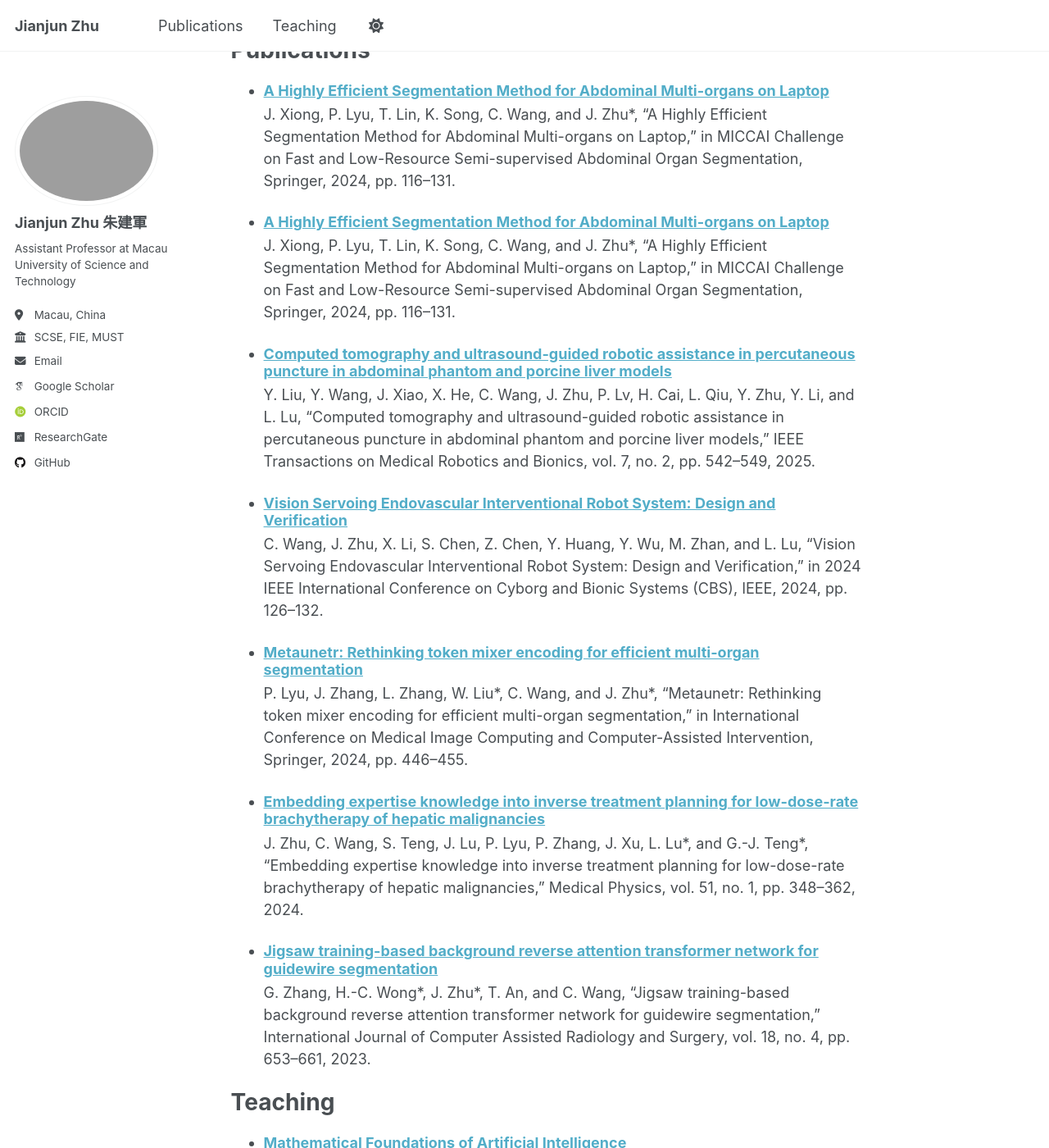
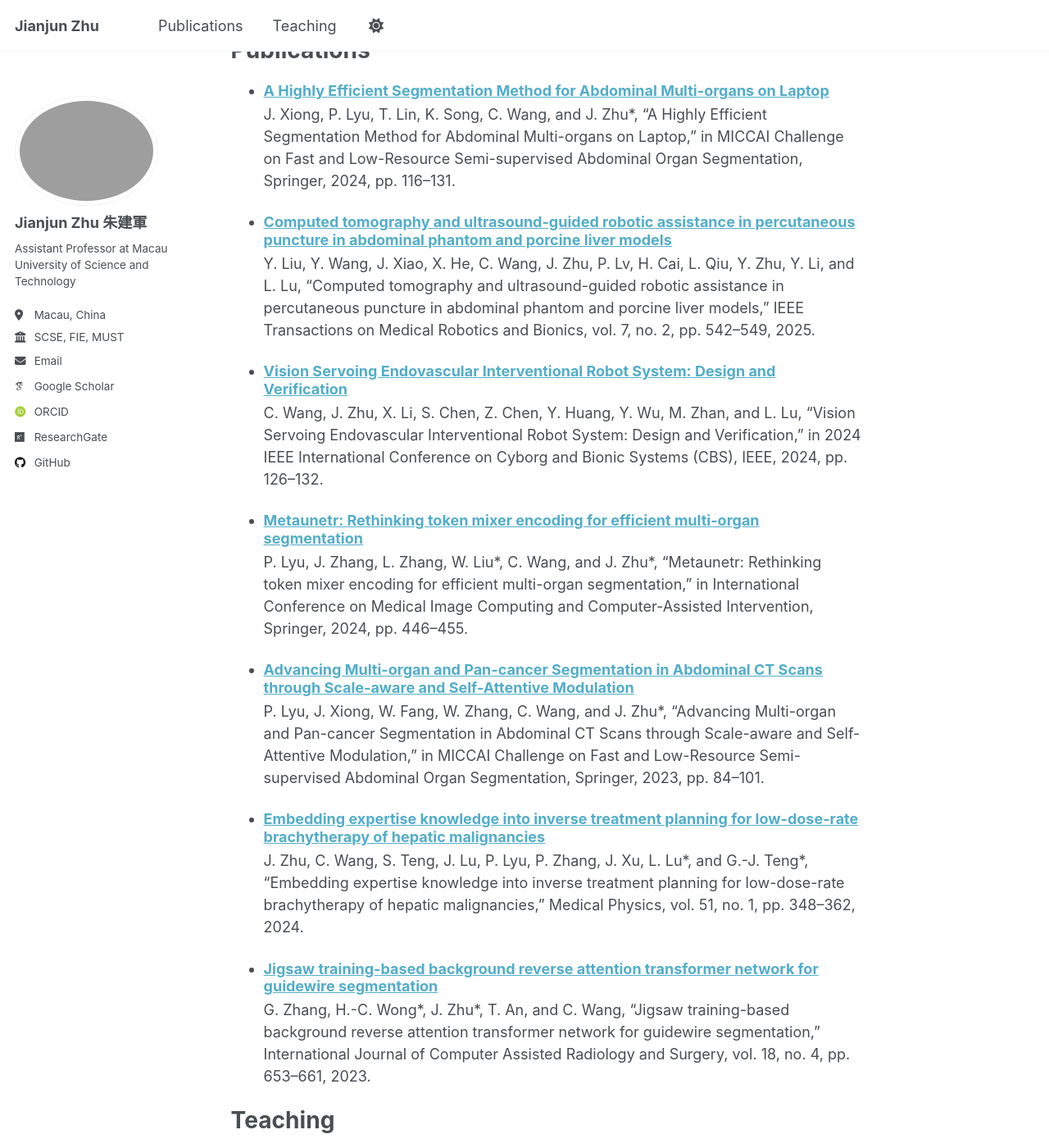
Before and after one commit to JianjunZhu/JianjunZhu.github.io, a Jekyll site: the page built from _pages/about.md, in a window 1280 px wide and 1400 px high, scrolled down 1497 px. Shown: the whole window at 82% size. Built offline with Jekyll 4.4.1, drawn with Linux system fonts in a browser that asks for light colours; some web fonts are replaced; a script that is not in the unit is left out.

Commit message:
Update 2023-MICCAI-Flare.md

```diff
--- a/_publications/2023-MICCAI-Flare.md
+++ b/_publications/2023-MICCAI-Flare.md
@@ -1,11 +1,11 @@
 ---
-title: "A Highly Efficient Segmentation Method for Abdominal Multi-organs on Laptop"
+title: "Advancing Multi-organ and Pan-cancer Segmentation in Abdominal CT Scans through Scale-aware and Self-Attentive Modulation"
 collection: publications
 category: conferences
-permalink: /publication/2024-MICCAI-Flare
+permalink: /publication/2023-MICCAI-Flare
 excerpt: ''
-date: 2025-07-09
+date: 2024-07-01
 venue: 'MICCAI Challenge on Fast and Low-Resource Semi-supervised Abdominal Organ Segmentation'
-paperurl: 'https://link.springer.com/chapter/10.1007/978-3-031-96202-8_11'
-citation: 'J. Xiong, P. Lyu, T. Lin, K. Song, C. Wang, and J. Zhu*, “A Highly Efficient Segmentation Method for Abdominal Multi-organs on Laptop,” in MICCAI Challenge on Fast and Low-Resource Semi-supervised Abdominal Organ Segmentation, Springer, 2024, pp. 116–131.'
+paperurl: 'https://link.springer.com/chapter/10.1007/978-3-031-58776-4_8'
+citation: 'P. Lyu, J. Xiong, W. Fang, W. Zhang, C. Wang, and J. Zhu*, “Advancing Multi-organ and Pan-cancer Segmentation in Abdominal CT Scans through Scale-aware and Self-Attentive Modulation,” in MICCAI Challenge on Fast and Low-Resource Semi-supervised Abdominal Organ Segmentation, Springer, 2023, pp. 84–101.'
 ---
```
